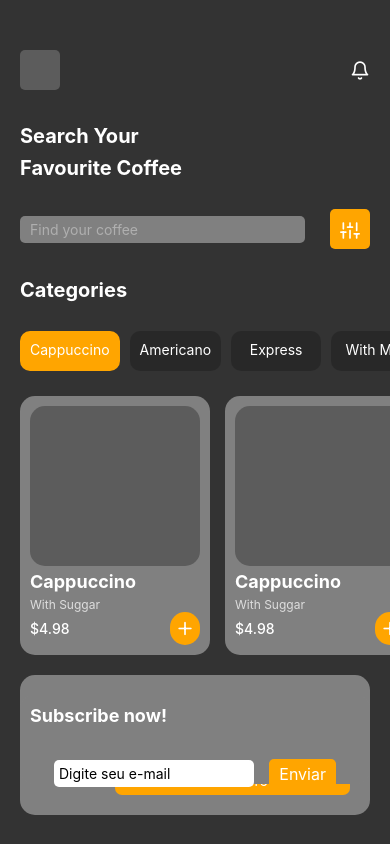
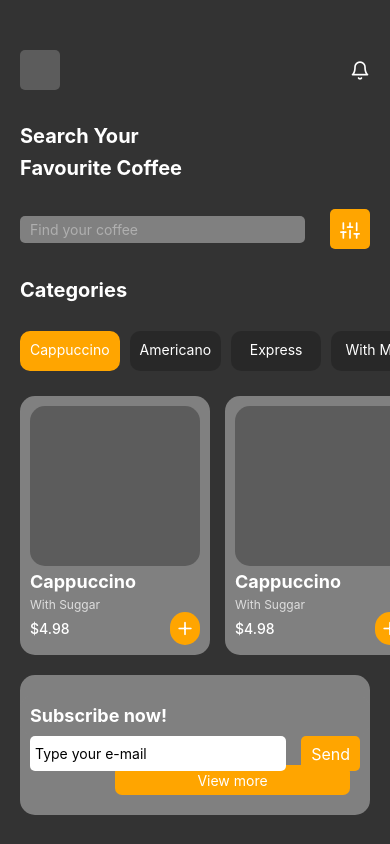
Before and after one commit to Anderson-Andre-P/coffee, a React Native app: screen / in a window 390 px wide. Built offline with nearby package versions, Linux system fonts and the light colour scheme.

Commit message:
styling form

```diff
--- a/src/components/Input/styles.ts
+++ b/src/components/Input/styles.ts
@@ -3,9 +3,10 @@ import styled from "styled-components/native";
 
 export const Container = styled(TextInput)`
   width: 100%;
+  height: 35px;
   padding: 5px;
   background-color: #fff;
   font-size: 14px;
   border-radius: 5px;
-  margin: 10px 0;
+  margin-top: 10px;
 `;
--- a/src/components/InputForm/styles.ts
+++ b/src/components/InputForm/styles.ts
@@ -7,4 +7,5 @@ export const Container = styled.View`
 export const Error = styled.Text`
   font-size: 14px;
   color: red;
+  margin-top: 10px;
 `;
--- a/src/components/NewsletterBox/index.tsx
+++ b/src/components/NewsletterBox/index.tsx
@@ -49,13 +49,13 @@ export function NewsletterBox() {
             <InputForm
               control={control}
               name="email"
-              placeholder="Digite seu e-mail"
+              placeholder="Type your e-mail"
               autoCapitalize="none"
               autoCorrect={false}
               error={errors.name && errors.name.message}
             />
             <Button onPress={handleSubmit(handleSend)}>
-              <TextButton>Enviar</TextButton>
+              <TextButton>Send</TextButton>
             </Button>
           </Fields>
         </Form>
--- a/src/components/NewsletterBox/styles.ts
+++ b/src/components/NewsletterBox/styles.ts
@@ -22,26 +22,28 @@ export const Title = styled.Text`
 export const Form = styled.View`
   flex: 1;
   width: 100%;
-  padding: 24px;
+  padding: 0;
   justify-content: space-between;
 `;
 
 export const Fields = styled.View`
   flex-direction: row;
-  align-items: center;
+  align-items: flex-start;
 `;
 
 export const Button = styled(TouchableOpacity).attrs({
   activeOpacity: 0.7,
 })`
   width: auto;
-  /* height: 45px; */
+  height: 35px;
   padding: 5px 10px;
+  font-size: 14px;
   background-color: orange;
   border-radius: 5px;
   align-items: center;
   justify-content: center;
   margin-left: 15px;
+  margin-top: 10px;
 `;
 
 export const TextButton = styled.Text`
```
